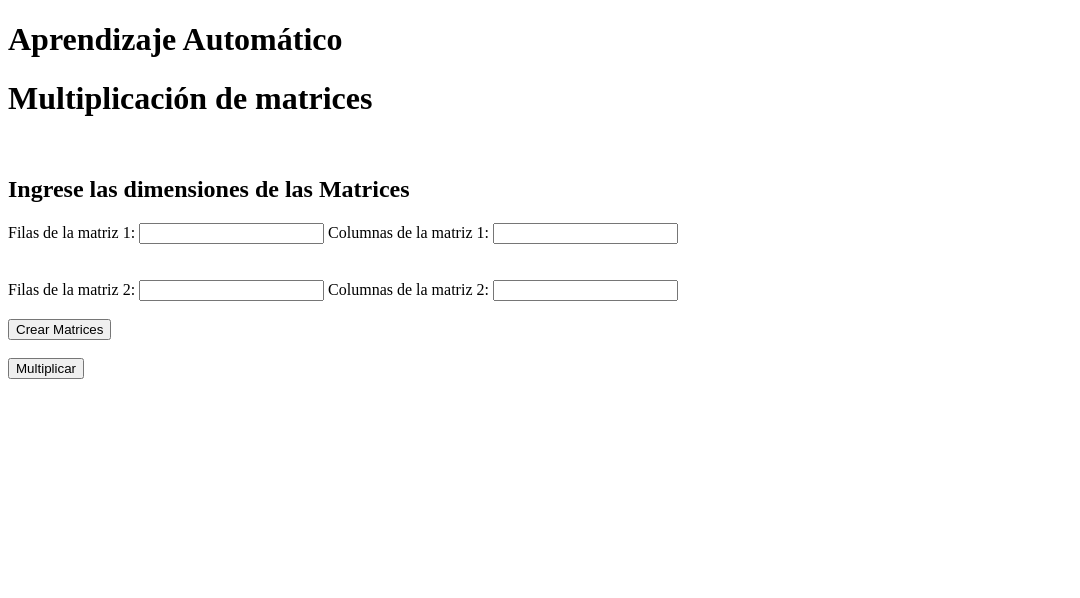
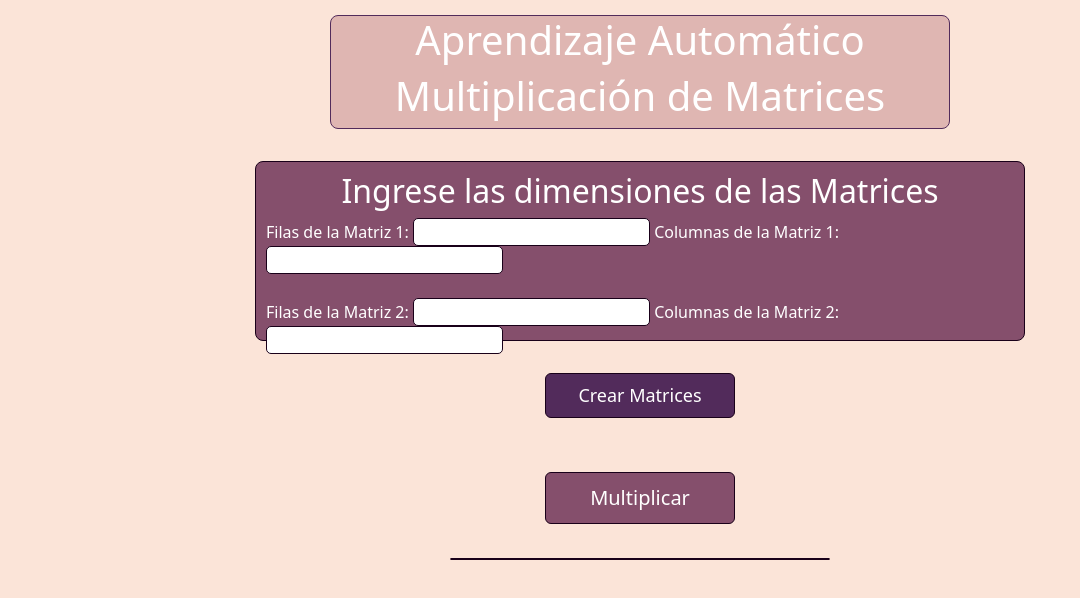
Before and after one commit to silfarias/ap-multip-matrices, a website: page public/index.html in a window 1280 px wide. Shown: the whole page, without its empty margins (0-1080 px from the left). Drawn offline with nearby package versions, Linux system fonts and the light colour scheme.

Commit message:
agregando estilo css

```diff
--- a/public/client.js
+++ b/public/client.js
@@ -1,18 +1,20 @@
 function createMatrices() {
+    // Obtener los valores de las dimensiones de las matrices
     const rows = parseInt(document.getElementById('rows').value);
     const columns = parseInt(document.getElementById('columns').value);
 
     const rows2 = parseInt(document.getElementById('rows2').value);
     const columns2 = parseInt(document.getElementById('columns2').value);
 
+    // Validar que las dimensiones de las matrices sean validas
     if (columns !== rows2) {
         alert('El número de columnas de la matriz 1 es distinto al número de filas de la matriz 2');
         document.getElementById('matrices').innerHTML = '';
     } else {
         const matrix1Id = 'matrix1';
         const matrix2Id = 'matrix2';
-        const matrix1 = createMatrix(rows, columns, 'matrix1', matrix1Id);
-        const matrix2 = createMatrix(rows2, columns2, 'matrix2', matrix2Id);
+        const matrix1 = createMatrix(rows, columns, 'Matriz 1', matrix1Id);
+        const matrix2 = createMatrix(rows2, columns2, 'Matriz 2', matrix2Id);
 
         document.getElementById('matrices').innerHTML = matrix1 + matrix2;
 
@@ -28,9 +30,10 @@ function createMatrices() {
     }
 }
 
+// Creamos matriz
 function createMatrix(rows, columns, matrixName, matrixId) {
-    let matrixHTML = `<div id="${matrixId}" class="matrix">
-                        <h3>${matrixName}</h3>`;
+    let matrixHTML = `<div id="${matrixId}" class="matrix col-3">
+                        <h5 id="matrix-name">${matrixName}</h5>`;
     for (let i = 0; i < rows; i++) {
         matrixHTML += '<div class="matrix-row">';
         for (let j = 0; j < columns; j++) {
@@ -89,7 +92,7 @@ function getMatrixValues(matrixId, rows, columns) {
 }
 
 function displayResult(result) {
-    let resultHTML = '<h2>Matriz Resultante:</h2>';
+    let resultHTML = '<h4 id="matriz-result">Matriz Resultante:</h4>';
     resultHTML += '<table>';
     for (let i = 0; i < result.length; i++) {
         resultHTML += '<tr>';
--- a/public/index.html
+++ b/public/index.html
@@ -1,50 +1,84 @@
 <!DOCTYPE html>
 <html lang="en">
+
 <head>
     <meta charset="UTF-8">
     <meta name="viewport" content="width=device-width, initial-scale=1.0">
+    <link href="https://cdn.jsdelivr.net/npm/bootstrap@5.3.3/dist/css/bootstrap.min.css" rel="stylesheet"
+        integrity="sha384-QWTKZyjpPEjISv5WaRU9OFeRpok6YctnYmDr5pNlyT2bRjXh0JMhjY6hW+ALEwIH" crossorigin="anonymous">
     <link rel="stylesheet" href="style.css">
-    <title>Matrix Multiplication</title>
+    <title>Multiplicación de Matrices</title>
 </head>
+
 <body>
+
+    <div class="container">
+        <div class="row">
+            <div class="col"></div>
+            <div class="titulos col-6">
                 <h1>Aprendizaje Automático</h1>
-    <h1>Multiplicación de matrices</h1>
-    <br>
-    <h2>Ingrese las dimensiones de las Matrices</h2>
+                <h1>Multiplicación de Matrices</h1>
+            </div>
+            <div class="col"></div>
+        </div>
 
+
+        <div class="row">
+            <div class="col"></div>
+            <div class="col-6 dimensiones">
+                <h2 class="subtitulo">Ingrese las dimensiones de las Matrices</h2>
                 <div id="dimensions-matriz1">
-        <label for="rows">Filas de la matriz 1:</label>
+                    <label for="rows">Filas de la Matriz 1:</label>
                     <input type="number" id="rows">
-
-        <label for="columns">Columnas de la matriz 1:</label>
+                    <label for="columns">Columnas de la Matriz 1:</label>
                     <input type="number" id="columns">
                 </div>
                 <br>
-    <br>
                 <div id="dimensions-matriz2">
-        <label for="rows">Filas de la matriz 2:</label>
+                    <label for="rows">Filas de la Matriz 2:</label>
                     <input type="number" id="rows2">
-
-        <label for="columns">Columnas de la matriz 2:</label>
+                    <label for="columns">Columnas de la Matriz 2:</label>
                     <input type="number" id="columns2">
                 </div>
-    <br>
-    <button onclick="createMatrices()">Crear Matrices</button>
+            </div>
+            <div class="col"></div>
+        </div>
 
-    <div id="matrices">
+        <div class="row">
+            <div class="col"></div>
+            <button class="col-2" onclick="createMatrices()" id="creacion-matrixs">Crear Matrices</button>
+            <div class="col"></div>
 
         </div>
 
+        <div id="matrices" class="row">
+            <div class="col"></div>
+            <div class="col"></div>
+        </div>
+
         <br>
-    <button id="myButton">
+        <div class="row">
+            <div class="col"></div>
+            <button class="col-2" id="myButton">
                 Multiplicar
             </button>
+            <div class="col"></div>
+        </div>
         <br>
 
-    <div id="resultado">
+        <div class="row">
+            <div class="col-4"></div>
+            <div id="resultado" class="col-4"></div>
+            <div class="col-4"></div>
+        </div>
 
     </div>
 
     <script src="client.js"></script>
+    <script src="https://cdn.jsdelivr.net/npm/bootstrap@5.3.3/dist/js/bootstrap.bundle.min.js"
+        integrity="sha384-YvpcrYf0tY3lHB60NNkmXc5s9fDVZLESaAA55NDzOxhy9GkcIdslK1eN7N6jIeHz"
+        crossorigin="anonymous">
+    </script>
 </body>
+
 </html>
--- a/public/style.css
+++ b/public/style.css
@@ -1,8 +1,132 @@
+body {
+    background-color: #fbe4d8;
+}
+
+table {
+    display: flex;
+    justify-content: center;
+    align-items: center;
+}
+
+#matriz-result {
+    display: flex;
+    justify-content: center;
+    align-items: center;
+}
+
+#matrix-name {
+    display: flex;
+    justify-content: center;
+    align-items: center;
+}
+
+.matrix-row {
+    display: flex;
+    justify-content: center;
+    align-items: center;
+}
+
 .matrix-input {
-    width: 30px; /* Ancho deseado */
-    height: 30px; /* Alto deseado */
-    padding: 3px; /* Elimina el relleno interno */
+    width: 40px;
+    height: 40px;
+    padding: 3px;
     margin: 3px;
     border: 1px solid black;
     display: inline-block;
+    border-radius: 5px;
 }
+
+.titulos {
+    margin-top: 15px;
+    width: 620px;
+    text-align: center;
+    box-sizing: border-box;
+    border: 1px solid #190019;
+    border-radius: 8px;
+    border-color: #522b5b;
+    background-color: #dfb6b2;
+    font-size: auto;
+    color: white;
+}
+
+.dimensiones {
+    margin-top: 2rem;
+    margin-bottom: 2rem;
+    width: 770px;
+    height: 180px;
+    color: white;
+    box-sizing: border-box;
+    border: 1px solid #190019;
+    background-color: #854f6c;
+    padding: 10px;
+    border-radius: 8px;
+    display: grid;
+    place-items: center;
+}
+
+.subtitulo {
+    color: white;
+    text-align: center;
+}
+#dimensiones-matriz1 {
+    margin-right: 15px;
+}
+
+#creacion-matrixs {
+    padding: 8px;
+    /* margin: 10px; */
+    color: white;
+    font-size: 18px;
+    border-radius: 6px;
+    background-color: #522b5b;
+    transition: background-color 0.3s ease;
+    border: 1px solid #190019;
+}
+
+#creacion-matrixs:hover {
+    background-color: #2b124c;
+    cursor: pointer;
+}
+
+#myButton {
+    background-color: #854f6c;
+    color: white;
+    padding: 10px;
+    margin: 10px;
+    font-size: 20px;
+    border-radius: 6px;
+    border: 1px solid #190019;
+    transition: background-color 0.3s ease;
+}
+
+#myButton:hover {
+    background-color: #2b124c;
+    cursor: pointer;
+}
+
+input {
+    border: 1px, solid, #190019;
+    border-radius: 5px;
+}
+
+#resultado {
+    margin-bottom: 15px;
+    border: 1px solid #190019;
+    border-radius: 8px;
+    background-color: #dfb6b2;
+}
+
+#matrices {
+    margin-top: 20px;
+}
+
+.matrix {
+    margin: 5px;
+    border: 1px solid #190019;
+    border-radius: 8px;
+    background-color: #dfb6b2;
+}
+
+.matrix-input {
+    background-color: white;
+}
```
Lines whose indentation alone changed are shown as unchanged.
